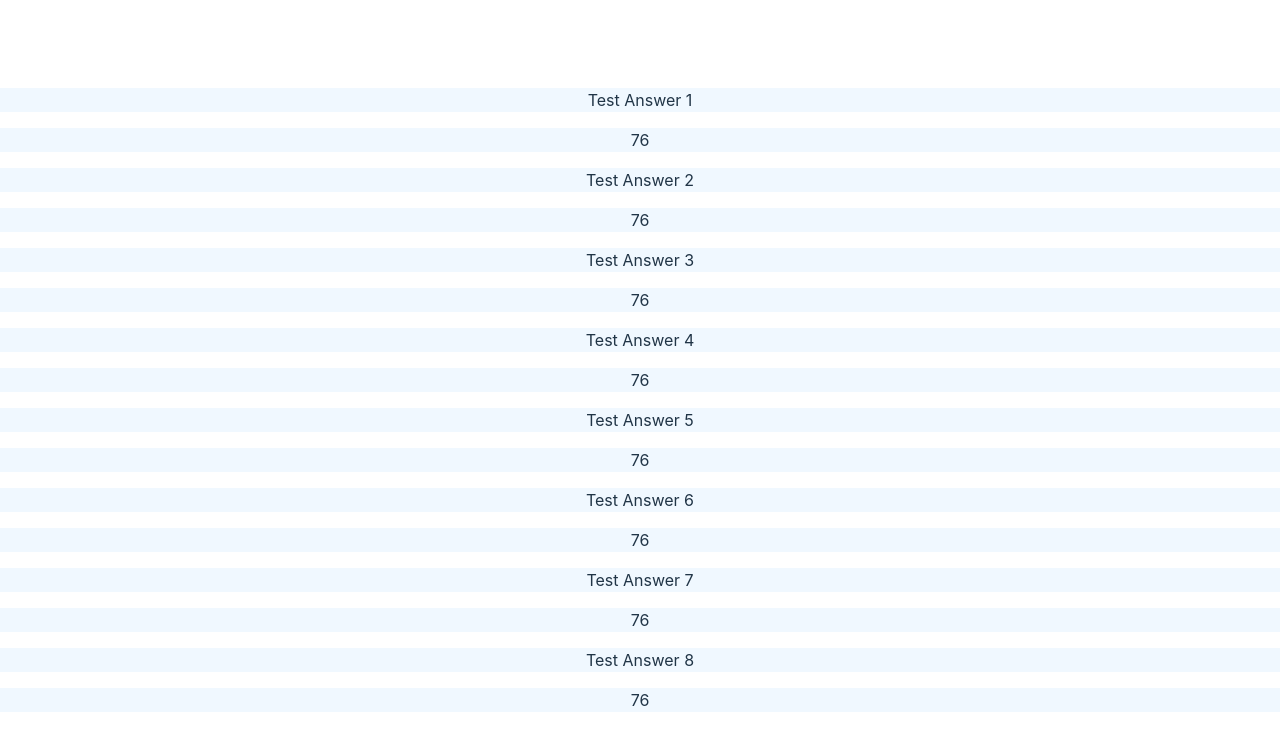
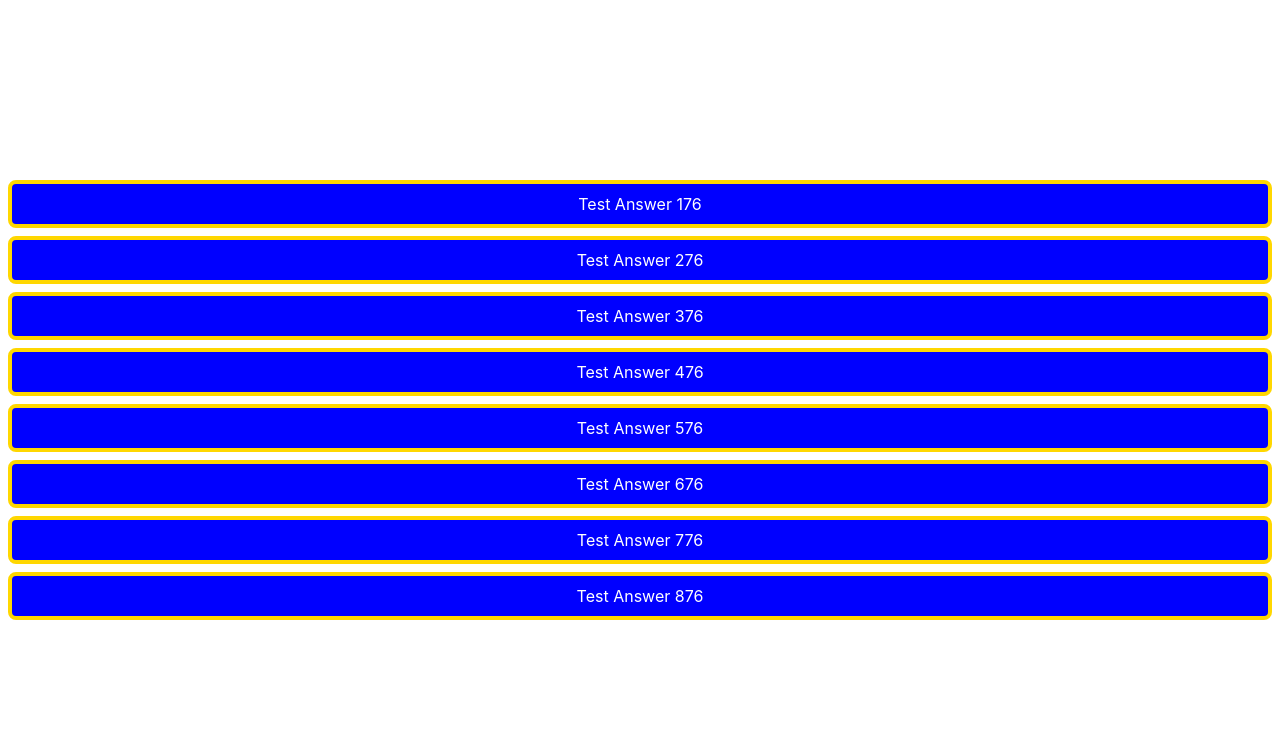
Before and after one commit to weakbox/family-feud, a React (Vite) app: page / in a window 1280 px wide. Shown: the top 750 px of the page. Built offline with nearby package versions, Linux system fonts and the light colour scheme.

Commit message:
Applied simple styling to Answer component

```diff
--- a/src/components/Answer.module.css
+++ b/src/components/Answer.module.css
@@ -1,3 +1,8 @@
 .wrapper {
-    background-color: aliceblue;
+    color: white;
+    background-color: blue;
+    border: 4px solid gold;
+    border-radius: 0.5rem;
+    padding: 0.5rem;
+    margin: 0.5rem;
 }
--- a/src/components/Answer.tsx
+++ b/src/components/Answer.tsx
@@ -7,10 +7,10 @@ interface AnswerProps {
 
 function Answer({answer, points}: AnswerProps) {
   return (
-    <>
-      <p className={styles.wrapper}>{answer}</p>
-      <p className={styles.wrapper}>{points}</p>
-    </>
+    <div className={styles.wrapper}>
+      <span>{answer}</span>
+      <span>{points}</span>
+    </div>
   );
 }
 
```
